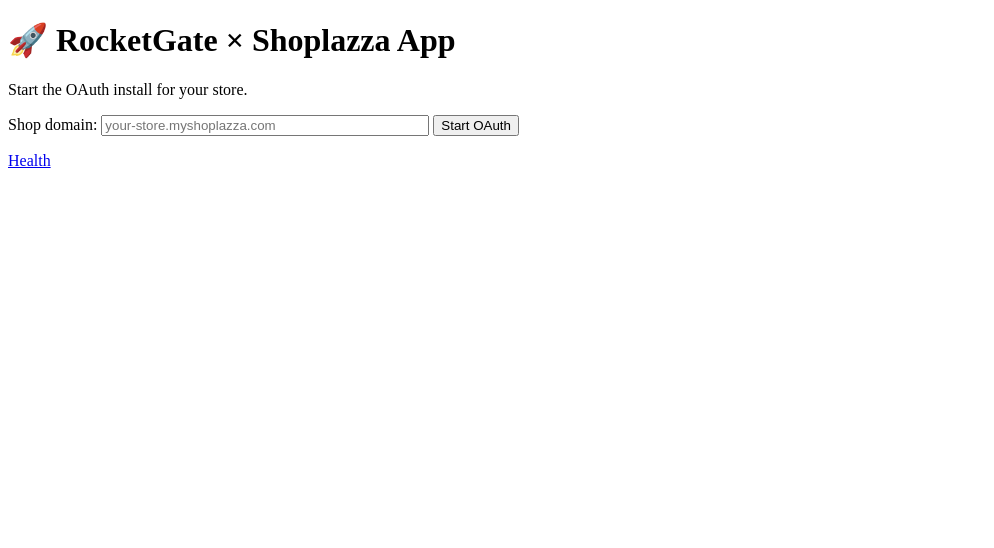
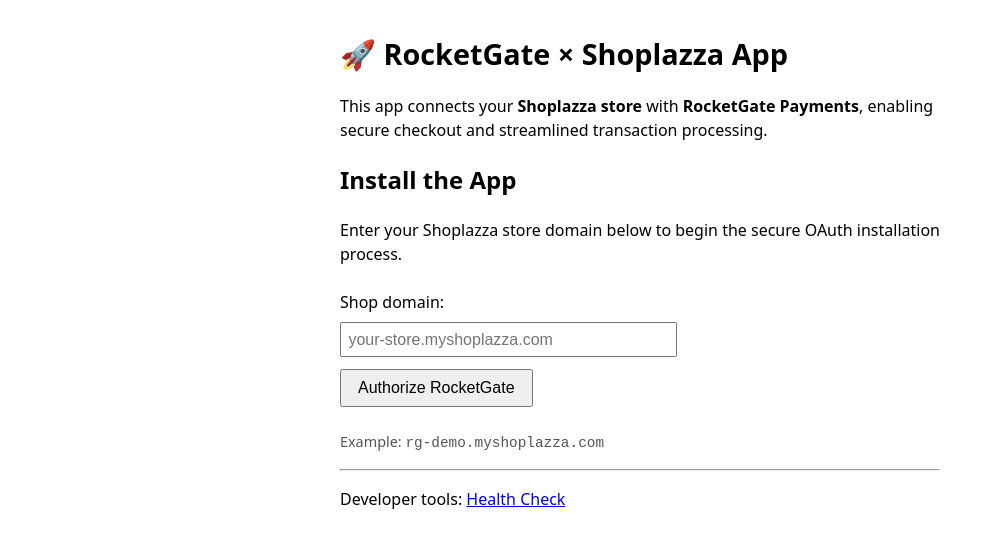
Before and after one commit to DanSias/rg-sp, a website: page public/index.html in a window 1280 px wide. Shown: the whole page, without its empty margins (0-994 px from the left). Drawn offline with Linux system fonts and the light colour scheme.

Commit message:
chore(ui): polish install and installed pages copy
Clarify what the app does, guide install flow, and show post-install confirmation with shop context.

```diff
--- a/public/index.html
+++ b/public/index.html
@@ -1,14 +1,74 @@
 <!doctype html>
 <meta charset="utf-8" />
 <title>RocketGate × Shoplazza App</title>
+<style>
+  body {
+    font-family: system-ui, sans-serif;
+    margin: 2rem auto;
+    max-width: 600px;
+    line-height: 1.5;
+  }
+  h1 {
+    font-size: 1.8rem;
+  }
+  form {
+    margin: 1.5rem 0;
+  }
+  label {
+    display: block;
+    margin-bottom: 0.5rem;
+  }
+  input[type="text"] {
+    padding: 0.4rem;
+    font-size: 1rem;
+  }
+  button {
+    margin-top: 0.75rem;
+    padding: 0.5rem 1rem;
+    font-size: 1rem;
+    cursor: pointer;
+  }
+  .note {
+    font-size: 0.9rem;
+    color: #555;
+  }
+</style>
+
 <h1>🚀 RocketGate × Shoplazza App</h1>
-<p>Start the OAuth install for your store.</p>
-<form action="/auth/start" method="get" style="margin-bottom:1rem">
-  <label>Shop domain:
-    <input type="text" name="shop" placeholder="your-store.myshoplazza.com" required
-           pattern="^[a-z0-9][a-z0-9-]*\.(myshoplazza|myshoplaza)\.com$"
-           style="min-width:320px" />
-  </label>
-  <button type="submit">Start OAuth</button>
+<p>
+  This app connects your <strong>Shoplazza store</strong> with
+  <strong>RocketGate Payments</strong>, enabling secure checkout and
+  streamlined transaction processing.
+</p>
+
+<h2>Install the App</h2>
+<p>
+  Enter your Shoplazza store domain below to begin the secure OAuth
+  installation process.
+</p>
+
+<form action="/auth/start" method="get">
+  <label for="shop">Shop domain:</label>
+  <input
+    id="shop"
+    type="text"
+    name="shop"
+    placeholder="your-store.myshoplazza.com"
+    required
+    pattern="^[a-z0-9][a-z0-9-]*\.(myshoplazza|myshoplaza)\.com$"
+    style="min-width: 320px"
+  />
+  <br />
+  <button type="submit">Authorize RocketGate</button>
 </form>
-<p><a href="/health">Health</a></p>
+
+<p class="note">
+  Example: <code>rg-demo.myshoplazza.com</code>
+</p>
+
+<hr />
+
+<p>
+  Developer tools:
+  <a href="/health">Health Check</a>
+</p>
```
